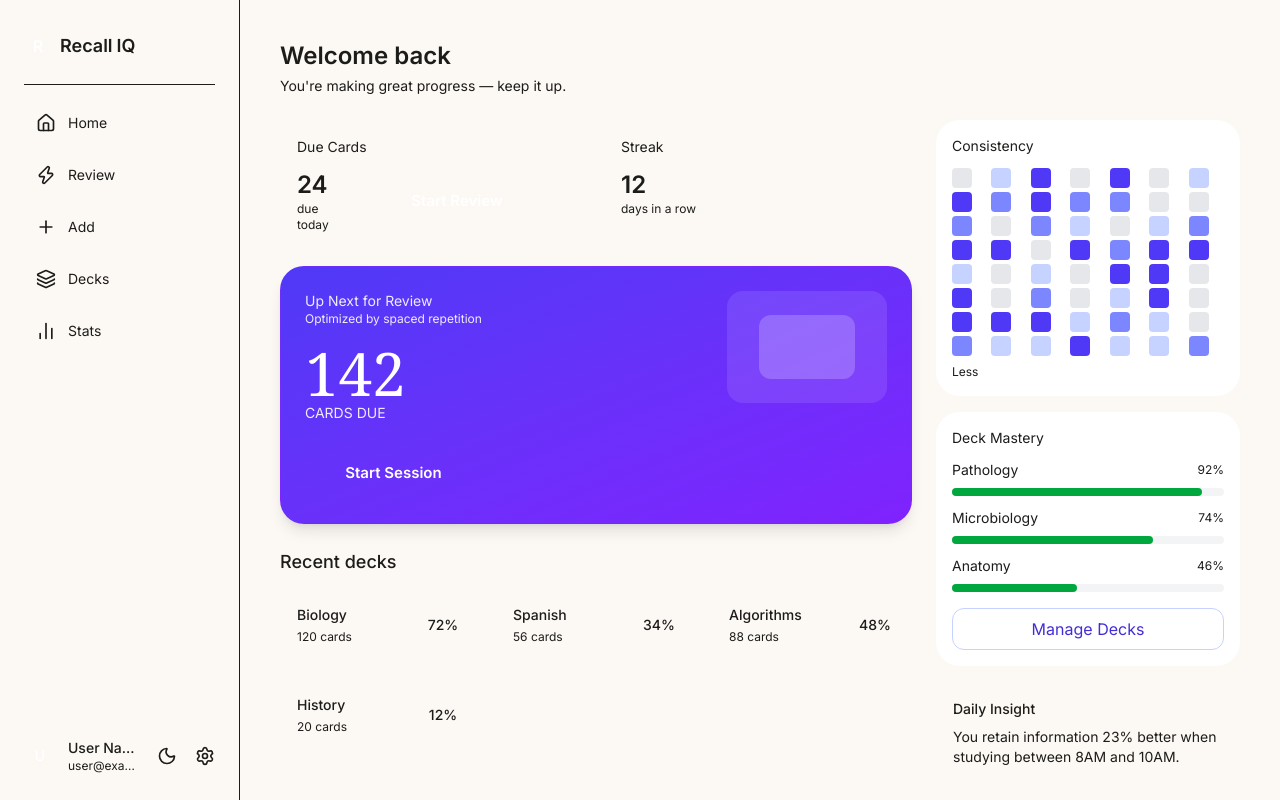
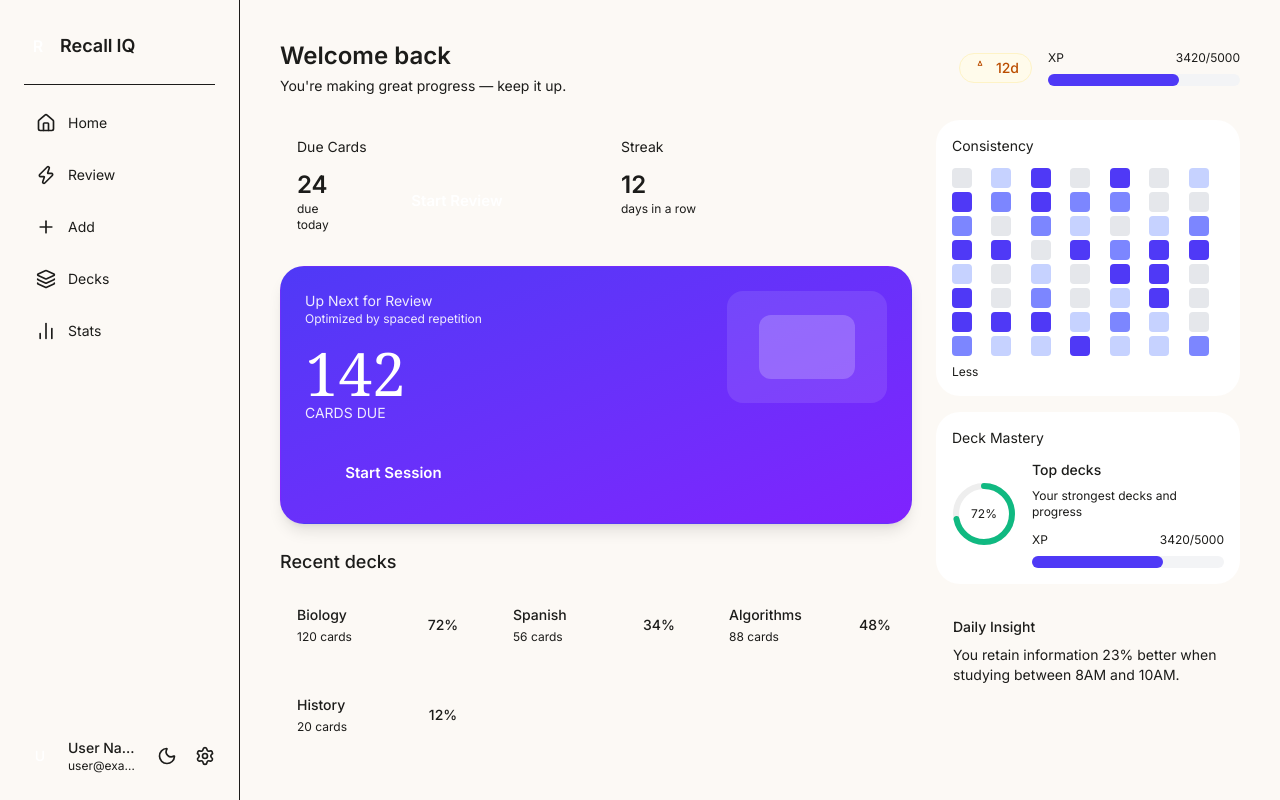
Before and after one commit to Sudarshan7a/recallIQ, a Next.js app: page /dashboard in a window 1280 px wide. Built offline with nearby package versions, Linux system fonts and the light colour scheme.

Commit message:
chore(ui): integrate MasteryRing, XPBar, StreakBadge into dashboard and stats

```diff
--- a/app/dashboard/page.tsx
+++ b/app/dashboard/page.tsx
@@ -1,38 +1,53 @@
-"use client"
+"use client";
 
-import React from 'react'
-import Card from '../../components/ui/Card'
-import DeckCard from '../../components/ui/DeckCard'
-import Button from '../../components/ui/Button'
-import DashboardEmpty from '../../components/ui/DashboardEmpty'
-import DashboardHero from '../../components/ui/DashboardHero'
-import DailyInsight from '../../components/ui/DailyInsight'
-import ConsistencyHeatmap from '../../components/ui/ConsistencyHeatmap'
-import DeckMastery from '../../components/ui/DeckMastery'
+import React from "react";
+import Card from "../../components/ui/Card";
+import DeckCard from "../../components/ui/DeckCard";
+import Button from "../../components/ui/Button";
+import DashboardEmpty from "../../components/ui/DashboardEmpty";
+import DashboardHero from "../../components/ui/DashboardHero";
+import DailyInsight from "../../components/ui/DailyInsight";
+import ConsistencyHeatmap from "../../components/ui/ConsistencyHeatmap";
+import DeckMastery from "../../components/ui/DeckMastery";
+import MasteryRing from "../../components/ui/MasteryRing";
+import XPBar from "../../components/ui/XPBar";
+import StreakBadge from "../../components/ui/StreakBadge";
 
 const mockDecks = [
-  { title: 'Biology', progress: 72, count: 120 },
-  { title: 'Spanish', progress: 34, count: 56 },
-  { title: 'Algorithms', progress: 48, count: 88 },
-  { title: 'History', progress: 12, count: 20 },
-]
+  { title: "Biology", progress: 72, count: 120 },
+  { title: "Spanish", progress: 34, count: 56 },
+  { title: "Algorithms", progress: 48, count: 88 },
+  { title: "History", progress: 12, count: 20 },
+];
 
 export default function DashboardPage() {
-  const isEmpty = false // toggle to preview empty state
+  const isEmpty = false; // toggle to preview empty state
 
   if (isEmpty) {
     return (
       <div className="max-w-7xl mx-auto">
         <DashboardEmpty />
       </div>
-    )
+    );
   }
 
   return (
     <div className="max-w-7xl mx-auto">
-      <header className="mb-6">
-        <h1 className="text-2xl font-display font-semibold text-text-primary">Welcome back</h1>
-        <p className="text-text-secondary text-sm mt-1">You're making great progress — keep it up.</p>
+      <header className="mb-6 flex items-center justify-between">
+        <div>
+          <h1 className="text-2xl font-display font-semibold text-text-primary">
+            Welcome back
+          </h1>
+          <p className="text-text-secondary text-sm mt-1">
+            You're making great progress — keep it up.
+          </p>
+        </div>
+        <div className="flex items-center gap-4">
+          <StreakBadge days={12} />
+          <div className="w-48">
+            <XPBar xp={3420} max={5000} />
+          </div>
+        </div>
       </header>
       <section className="grid grid-cols-1 lg:grid-cols-12 gap-6 mb-6">
         <div className="lg:col-span-8">
@@ -41,7 +56,9 @@ export default function DashboardPage() {
               <h3 className="text-sm text-text-secondary">Due Cards</h3>
               <div className="mt-3 flex items-center justify-between">
                 <div>
-                  <div className="text-2xl font-semibold text-text-primary">24</div>
+                  <div className="text-2xl font-semibold text-text-primary">
+                    24
+                  </div>
                   <div className="text-xs text-text-secondary">due today</div>
                 </div>
                 <Button variant="primary">Start Review</Button>
@@ -51,7 +68,9 @@ export default function DashboardPage() {
             <Card className="p-4">
               <h3 className="text-sm text-text-secondary">Streak</h3>
               <div className="mt-3">
-                <div className="text-2xl font-semibold text-text-primary">12</div>
+                <div className="text-2xl font-semibold text-text-primary">
+                  12
+                </div>
                 <div className="text-xs text-text-secondary">days in a row</div>
               </div>
             </Card>
@@ -62,10 +81,17 @@ export default function DashboardPage() {
           </div>
 
           <div className="mt-6">
-            <h2 className="text-lg font-medium text-text-primary">Recent decks</h2>
+            <h2 className="text-lg font-medium text-text-primary">
+              Recent decks
+            </h2>
             <div className="grid grid-cols-1 md:grid-cols-2 xl:grid-cols-3 gap-4 mt-3">
               {mockDecks.map((d) => (
-                <DeckCard key={d.title} title={d.title} progress={d.progress} count={d.count} />
+                <DeckCard
+                  key={d.title}
+                  title={d.title}
+                  progress={d.progress}
+                  count={d.count}
+                />
               ))}
             </div>
           </div>
@@ -73,10 +99,26 @@ export default function DashboardPage() {
 
         <aside className="lg:col-span-4 space-y-4">
           <ConsistencyHeatmap />
-          <DeckMastery />
+
+          <div>
+            <div className="bg-white rounded-xl p-4">
+              <h4 className="text-sm text-text-secondary mb-3">Deck Mastery</h4>
+              <div className="flex items-center gap-4">
+                <MasteryRing percent={72} size={64} />
+                <div className="flex-1">
+                  <div className="text-sm font-medium text-text-primary">Top decks</div>
+                  <div className="text-xs text-text-secondary mt-2">Your strongest decks and progress</div>
+                  <div className="mt-3">
+                    <XPBar xp={3420} max={5000} />
+                  </div>
+                </div>
+              </div>
+            </div>
+          </div>
+
           <DailyInsight />
         </aside>
       </section>
     </div>
-  )
+  );
 }
--- a/app/stats/page.tsx
+++ b/app/stats/page.tsx
@@ -1,20 +1,34 @@
-"use client"
+"use client";
 
-import React from 'react'
-import Card from '../../components/ui/Card'
-import StatsOverview from '../../components/ui/StatsOverview'
-import StatsEmpty from '../../components/ui/StatsEmpty'
+import React from "react";
+import Card from "../../components/ui/Card";
+import StatsOverview from "../../components/ui/StatsOverview";
+import StatsEmpty from "../../components/ui/StatsEmpty";
+import StreakBadge from "../../components/ui/StreakBadge";
+import XPBar from "../../components/ui/XPBar";
 
 export default function StatsPage() {
-  const hasStats = true // toggle for preview
+  const hasStats = true; // toggle for preview
 
-  if (!hasStats) return <StatsEmpty />
+  if (!hasStats) return <StatsEmpty />;
 
   return (
     <div className="max-w-6xl mx-auto">
-      <header className="mb-6">
-        <h1 className="text-2xl font-display font-semibold text-text-primary">Stats</h1>
-        <p className="text-text-secondary text-sm">Your learning progress at a glance.</p>
+      <header className="mb-6 flex items-center justify-between">
+        <div>
+          <h1 className="text-2xl font-display font-semibold text-text-primary">
+            Stats
+          </h1>
+          <p className="text-text-secondary text-sm">
+            Your learning progress at a glance.
+          </p>
+        </div>
+        <div className="flex items-center gap-4">
+          <StreakBadge days={12} />
+          <div className="w-40">
+            <XPBar xp={3420} max={5000} />
+          </div>
+        </div>
       </header>
 
       <div className="grid grid-cols-1 lg:grid-cols-3 gap-6">
@@ -25,11 +39,13 @@ export default function StatsPage() {
         <aside>
           <Card className="p-4">
             <h3 className="text-sm text-text-secondary">Progress</h3>
-            <div className="mt-2 text-text-primary text-lg font-semibold">72%</div>
+            <div className="mt-2 text-text-primary text-lg font-semibold">
+              72%
+            </div>
             <div className="text-xs text-text-secondary">Overall mastery</div>
           </Card>
         </aside>
       </div>
     </div>
-  )
+  );
 }
```
